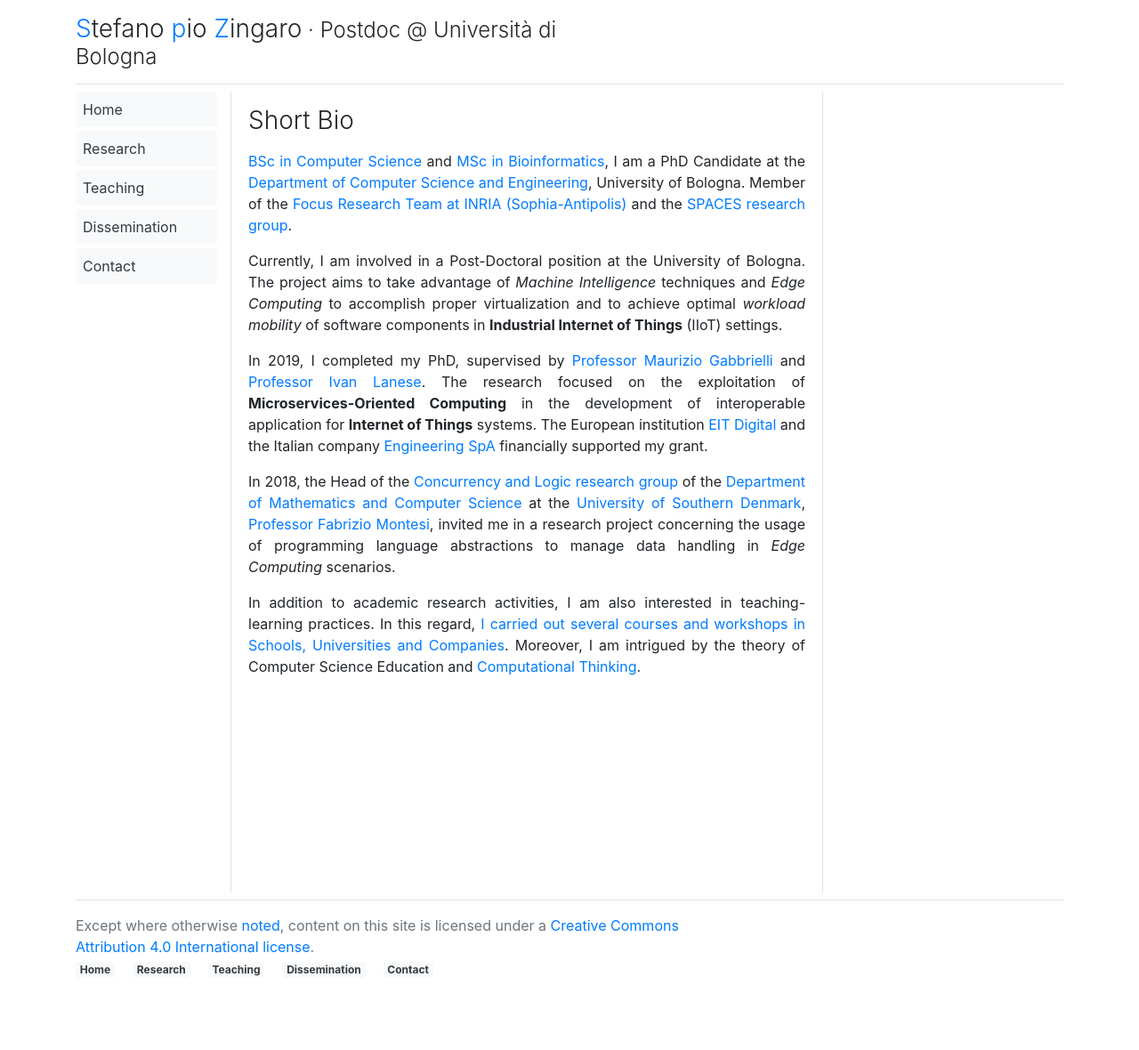
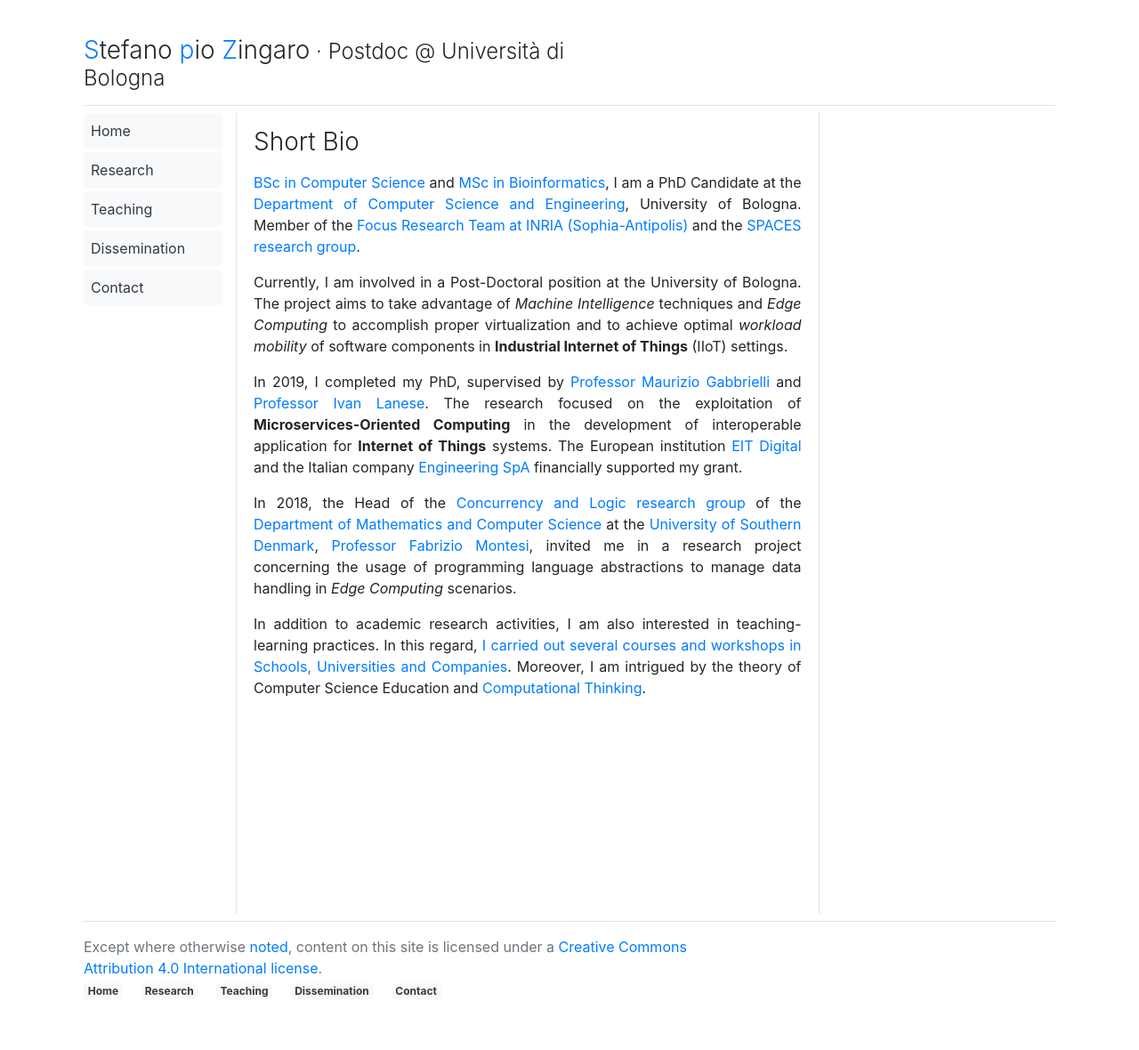
Before and after one commit to saltgz/saltgz.github.io, a Jekyll site: the page built from index.md, in a window 1280 px wide. Shown: the whole page at 89% size. Built offline with Jekyll 4.4.1, drawn with Linux system fonts in a browser that asks for light colours; comment, search, counter and statistics services are not loaded; before the commit the page ends 1132 px from its top, so only the background shows below that.

Commit message:
Update default.html

```diff
--- a/_layouts/default.html
+++ b/_layouts/default.html
@@ -5,7 +5,7 @@
   {%- include head.html -%}
 </head>
 
-<body class="container">
+<body class="container p-4">
 
   <header class="border-bottom py-3">
     {%- include header.html -%}
```
